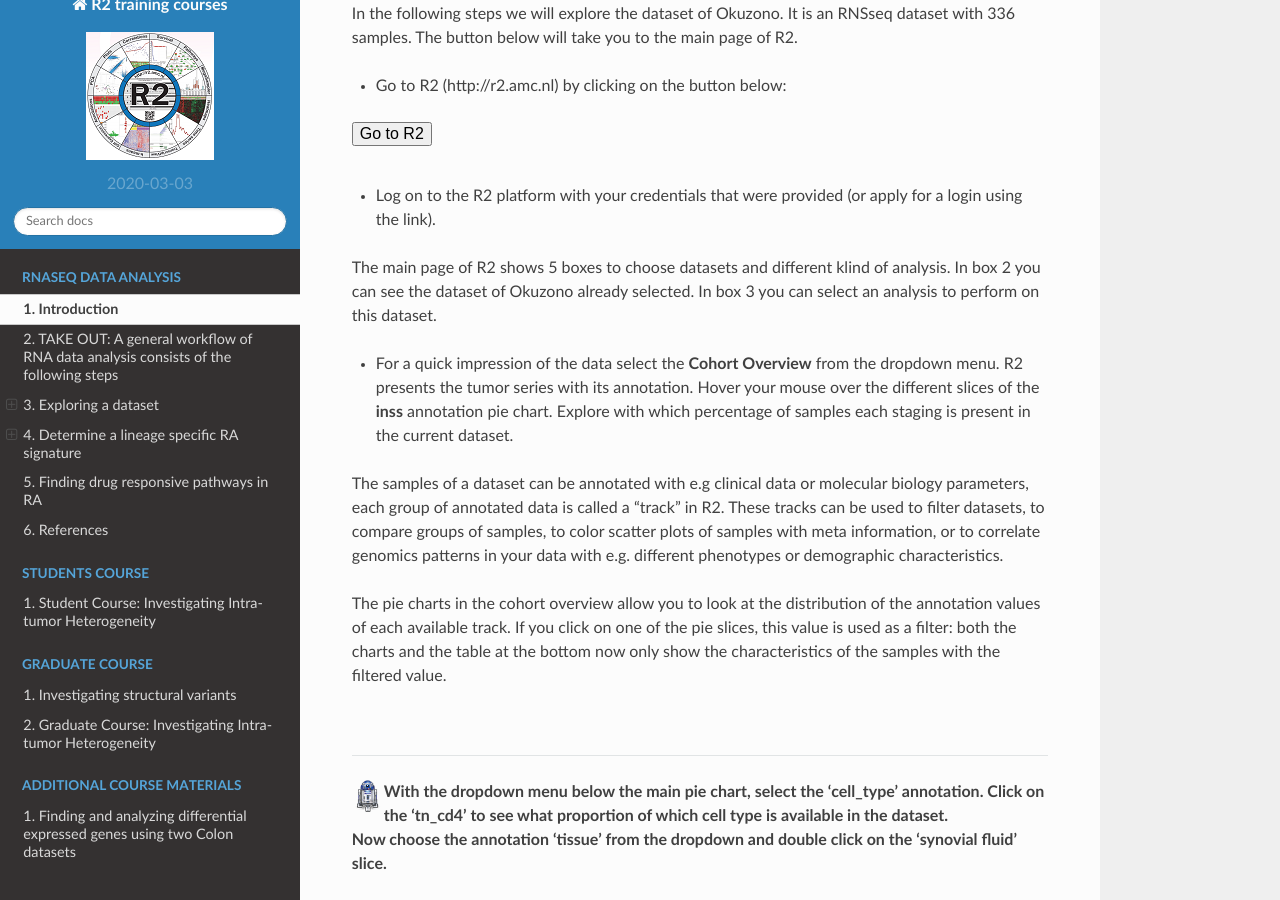
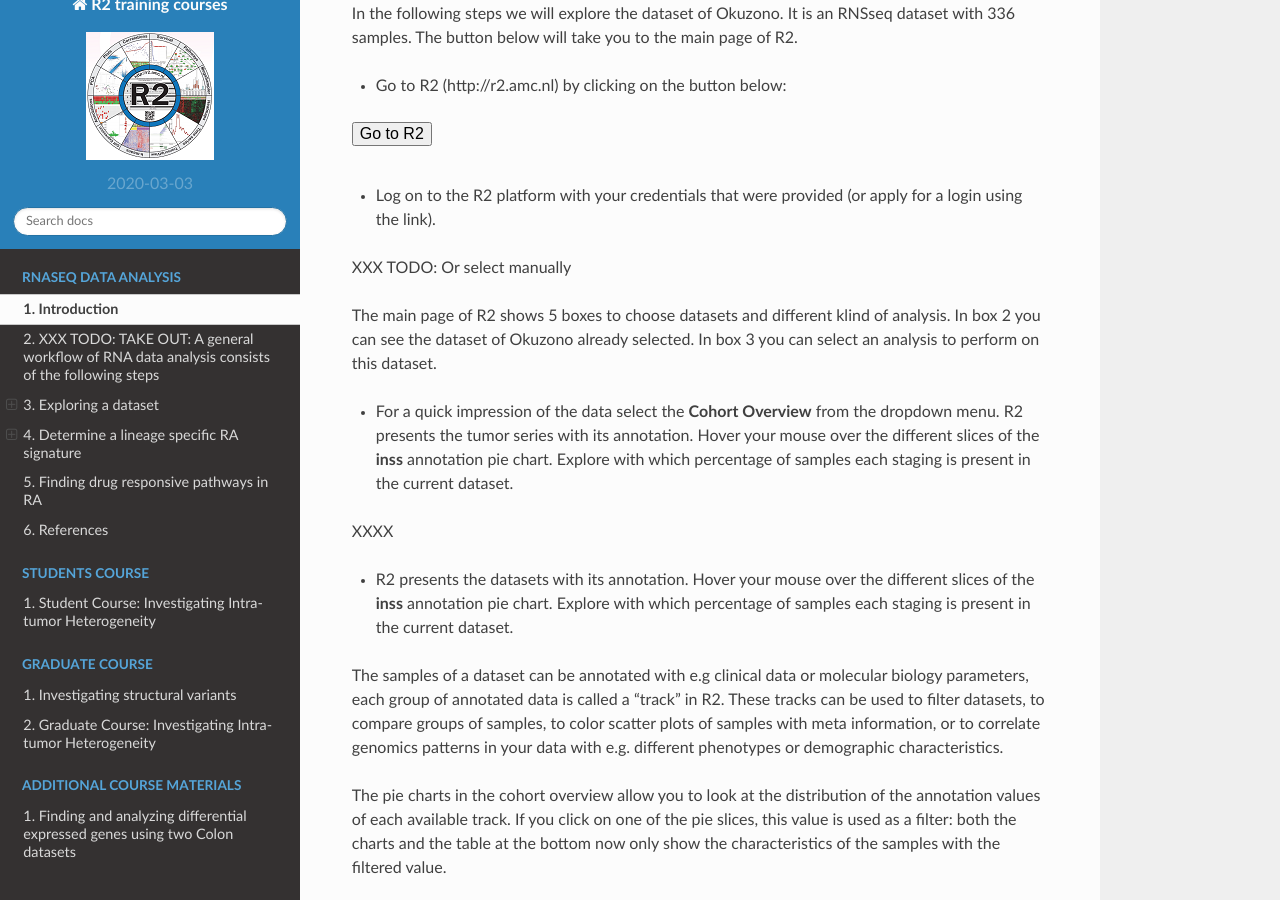
Before and after one commit to antronerds/r2-training-courses, a Sphinx documentation site: the page built from docs/RNA_seq_data_analysis_-_Using_Rheumatoid_Arthritis_data.md, in a window 1280 px wide and 900 px high, scrolled down 2515 px. Built offline with Sphinx 7.4.7 and the Read the Docs theme 2.0.0, drawn with Linux system fonts in a browser that asks for light colours; some of the changed text lies outside the part shown.

Commit message:
bio intro ra

```diff
--- a/docs/RNA_seq_data_analysis_-_Using_Rheumatoid_Arthritis_data.md
+++ b/docs/RNA_seq_data_analysis_-_Using_Rheumatoid_Arthritis_data.md
@@ -13,7 +13,7 @@
 Today you will use the web-based genomics analysis and visualization platform R2. R2 provides you with a set of bioinformatics tools to investigate patient and experimental data.
 Takeshita and Okuzono et al. have collected a large number of samples from clinically well-defined cohorts of patients with RA and age-matched healthy controls (HCs). This data and other similar studies have been uploaded into our platform R2. We will make use of these datasets to study the characteristics of T cells, look at differences and similarities between peripheral blood and synovial fluid and to look at possible effects of treatments.
 
- TAKE OUT: A general workflow of RNA data analysis consists of the following steps
+ XXX TODO: TAKE OUT: A general workflow of RNA data analysis consists of the following steps
 ===========
 1.  Explore your samples
   -  Unbiased unsupervised clustering
@@ -61,8 +61,9 @@
 * Go to R2 (http://r2.amc.nl) by clicking on the button below:
 
 <form name="accessing_r2" action="https://hgserver2.amc.nl/cgi-bin/r2/main.cgi" enctype="multipart/form-data" target="R2" method="post">
-  <input type="hidden" name="table" value="ps_avgpres_gse118829geo336_gpl17303">
-  <input type="hidden" name="option" rel="studyview" value="cg_sampleannotation1">
+  <input type="hidden" name="option" value="cg_sampleannotation1">
+  <input type="hidden" name="set_id" value="1">
+  <input type="hidden" name="ctable" value="ps_avgpres_gse118829geo336_gpl17303">
   <button type="submit" >Go to R2</button>
 </form>
 <br>
@@ -70,8 +71,14 @@
 
 * Log on to the R2 platform with your credentials that were provided (or apply for a login using the link).
 
+XXX TODO: Or select manually
+
 The main page of R2 shows 5 boxes to choose datasets and different klind of analysis. In box 2 you can see the dataset of Okuzono already selected. In box 3 you can select an analysis to perform on this dataset.
 * For a quick impression of the data select the **Cohort Overview** from the dropdown menu. R2 presents the tumor series with its annotation. Hover your mouse over the different slices of the **inss** annotation pie chart. Explore with which percentage of samples each staging is present in the current dataset.
+
+XXXX
+
+* R2 presents the datasets with its annotation. Hover your mouse over the different slices of the **inss** annotation pie chart. Explore with which percentage of samples each staging is present in the current dataset.
 
 The samples of a dataset can be annotated with e.g clinical data or molecular biology parameters, each group of annotated data is called a “track” in R2. These tracks can be used to filter datasets, to compare groups of samples, to color scatter plots of samples with meta information, or to correlate genomics patterns in your data with e.g. different phenotypes or demographic characteristics.
 
```
